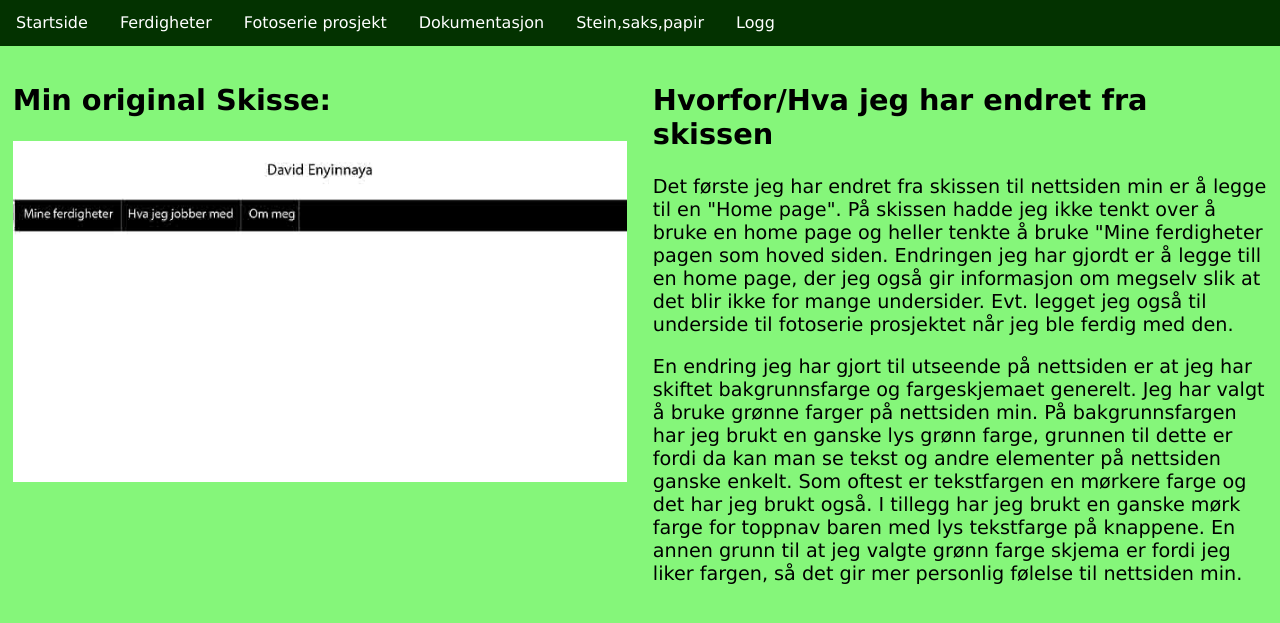
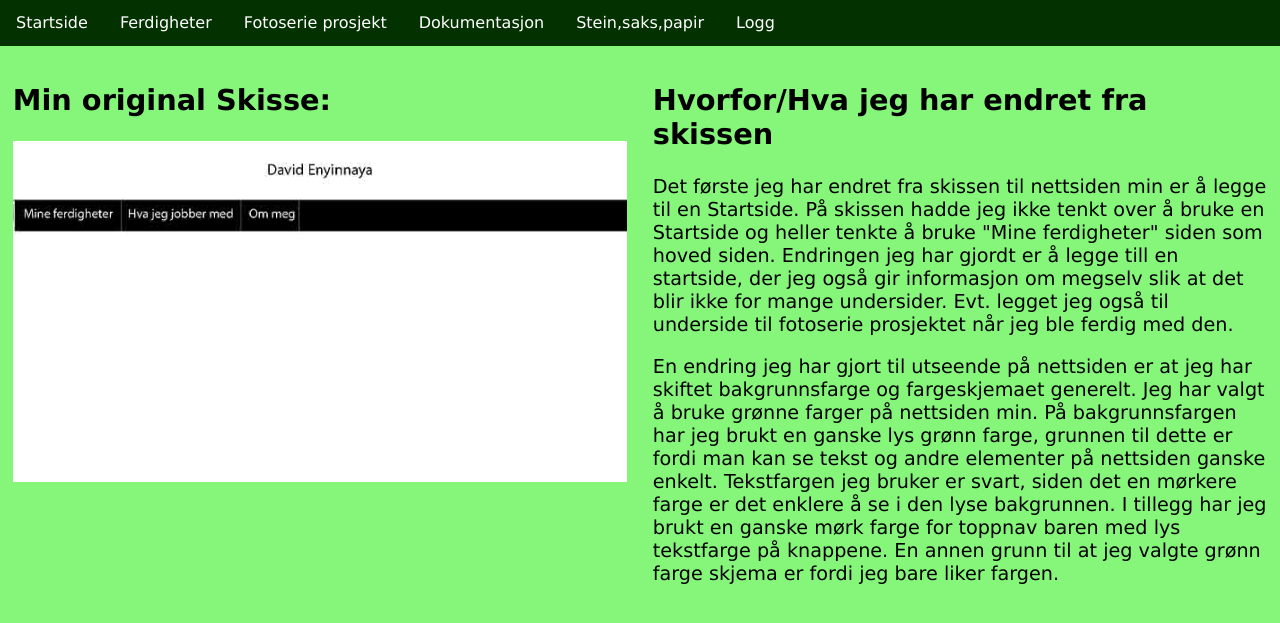
Before and after one commit to Davitow/Visual-Studio-Code, a web app: file HTML/Fornuftig/Dokumentasjon.html in a window 1280 px wide. Shown: the part 133-756 px from the top of the page. Run offline with its HTML, style and script files only (its server is not run), Linux system fonts and the light colour scheme.

Commit message:
Toy Freddy

```diff
--- a/CSS/Fornuftig.css
+++ b/CSS/Fornuftig.css
@@ -137,7 +137,7 @@ body {font-family: Verdana, sans-serif; margin:0}
 }
 
 .slide:nth-child(2) {
-  background-image: url('../Bilder/Gimle\ skole\ -\ Fornuftig.jpg');
+  background-image: url('../Bilder/Gimle\ Skole\ -\ Fornuftig.jpg');
 }
 
 .slide:nth-child(3) {
--- a/HTML/Fornuftig/Dokumentasjon.html
+++ b/HTML/Fornuftig/Dokumentasjon.html
@@ -36,6 +36,6 @@
 <!-- Hoved tekst om skissen min -->
     <div class="column side">
       <h2>Hvorfor/Hva jeg har endret fra skissen</h2>
-      <p>Det første jeg har endret fra skissen til nettsiden min er å legge til en "Home page". På skissen hadde jeg ikke tenkt over å bruke en home page og heller tenkte å bruke "Mine ferdigheter pagen som hoved siden. Endringen jeg har gjordt er å legge till en home page, der jeg også gir informasjon om megselv slik at det blir ikke for mange undersider. Evt. legget jeg også til underside til fotoserie prosjektet når jeg ble ferdig med den.</p>
-      <p>En endring jeg har gjort til utseende på nettsiden er at jeg har skiftet bakgrunnsfarge og fargeskjemaet generelt. Jeg har valgt å bruke grønne farger på nettsiden min. På bakgrunnsfargen har jeg brukt en ganske lys grønn farge, grunnen til dette er fordi da kan man se tekst og andre elementer på nettsiden ganske enkelt. Som oftest er tekstfargen en mørkere farge og det har jeg brukt også. I tillegg har jeg brukt en ganske mørk farge for toppnav baren med lys tekstfarge på knappene. En annen grunn til at jeg valgte grønn farge skjema er fordi jeg liker fargen, så det gir mer personlig følelse til nettsiden min.</p>
+      <p>Det første jeg har endret fra skissen til nettsiden min er å legge til en Startside. På skissen hadde jeg ikke tenkt over å bruke en Startside og heller tenkte å bruke "Mine ferdigheter" siden som hoved siden. Endringen jeg har gjordt er å legge till en startside, der jeg også gir informasjon om megselv slik at det blir ikke for mange undersider. Evt. legget jeg også til underside til fotoserie prosjektet når jeg ble ferdig med den.</p>
+      <p>En endring jeg har gjort til utseende på nettsiden er at jeg har skiftet bakgrunnsfarge og fargeskjemaet generelt. Jeg har valgt å bruke grønne farger på nettsiden min. På bakgrunnsfargen har jeg brukt en ganske lys grønn farge, grunnen til dette er fordi man kan se tekst og andre elementer på nettsiden ganske enkelt. Tekstfargen jeg bruker er svart, siden det en mørkere farge er det enklere å se i den lyse bakgrunnen. I tillegg har jeg brukt en ganske mørk farge for toppnav baren med lys tekstfarge på knappene. En annen grunn til at jeg valgte grønn farge skjema er fordi jeg bare liker fargen.</p>
     </div>
--- a/HTML/Fornuftig/Ferdigheter_Underside.html
+++ b/HTML/Fornuftig/Ferdigheter_Underside.html
@@ -36,13 +36,13 @@
  <div class="column side">
     <div class="slideshow-container">
         <div class="slide fade">
-            <p>Amalie Skram VGS</p> <!-- Inneholer bilde av Amalie Skram VGS -->
+            <a href="https://www.flickr.com/photos/hordalandfk/14609543144" target="_blank">Amalie Skram VGS - Hordaland fylkeskommune</a> <!-- Inneholer bilde av Amalie Skram VGS -->
         </div>
         <div class="slide fade">
-            <p>Gimle Oppvekstun - Skole</p> <!-- Inneholder bilde av Amalie Skram VGS -->
+            <a href="https://no.wikipedia.org/wiki/Gimle_skole_(Bergen)" target="_blank">Gimle skole - Wikipedia</a> <!-- Inneholder bilde av Gimle Skole -->
         </div>
         <div class="slide fade">
-            <p>Python logo</p> <!-- Inneholder bilde av Python logo -->
+            <a href="https://unsplash.com/photos/a-white-cube-with-a-yellow-and-blue-logo-on-it-ZIPFteu-R8k" target="_blank">Python logo - Rubaitul Azad</a> <!-- Inneholder bilde av Python logo -->
         </div>
 
         <!-- Venstre og Høyre piler på slideshow -->
--- a/HTML/Fornuftig/Logg.html
+++ b/HTML/Fornuftig/Logg.html
@@ -53,7 +53,7 @@
       <td>02.09.2024</td>
       <td>Gjøre "finne feil i kode" oppgave, </td>
       <td>På timen i dag har jeg endret utseende av tekst på dokumentasjon undersiden og skiftet rekkefølge av tabellen i logg undersiden.</td>
-      <td></td>
+      <td>Ingen</td>
 
     <tr class="row">
       <td>28.11.2024</td>
--- a/HTML/Fornuftig/Stein,saks,papir.html
+++ b/HTML/Fornuftig/Stein,saks,papir.html
@@ -36,7 +36,7 @@
 
       <button id="play">Play</button> <!-- Button for å starte spillet -->
       <p id="result">Who won?</p> <!-- Skriver ut en melding som sier hvem som vant -->
-      <p id="human-score">Human-Score: 0</p> <!-- Viser brukeren sin score -->
+      <p id="human-score">Spiller-Score: 0</p> <!-- Viser brukeren sin score -->
       <p id="robot-score">Robot-Score: 0</p> <!-- Viser roboten sin score-->
       <script src="../../JS/Stein,saks,papir.js" defer></script> <!-- lenker til javascript filen-->
   </div>
```
Also changed, not shown: Bilder/Gimle skole - Fornuftig.jpg.
